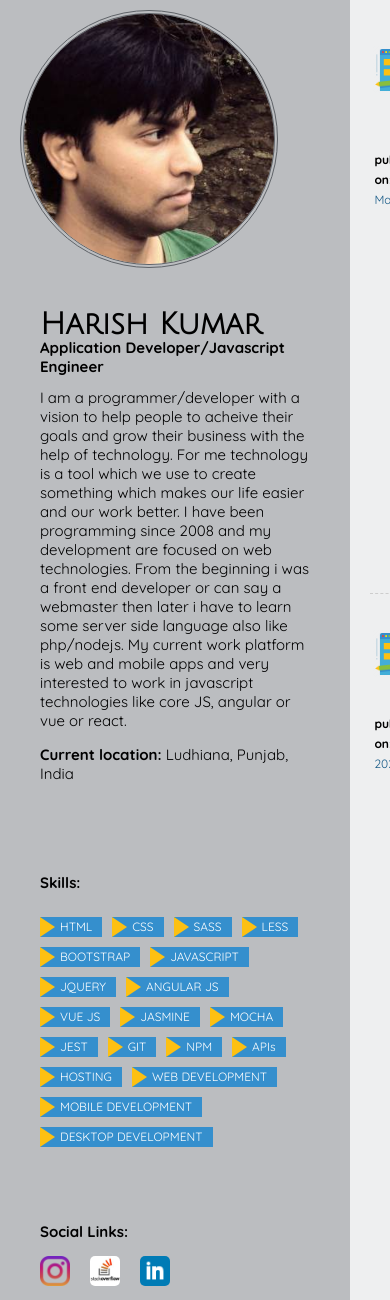
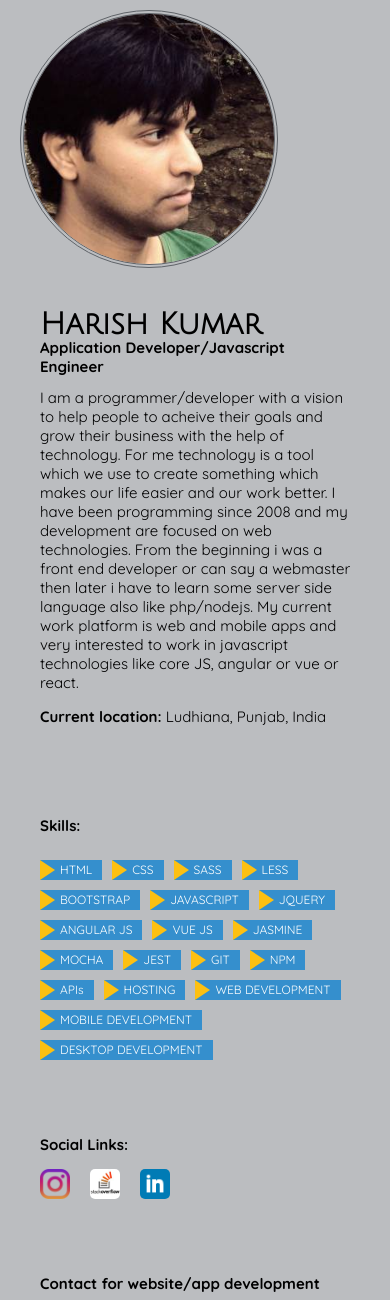
Before and after one commit to honeyonsys/honeyonsys.github.io, a PHP site: page / in a window 390 px wide; the page is wider, and only the part inside the window is pictured. Shown: the top 1300 px of that part. Run offline with PHP 8.4, Linux system fonts and the light colour scheme.

Commit message:
added media query for 768 resolution

```diff
--- a/assets/css/style.css
+++ b/assets/css/style.css
@@ -306,3 +306,14 @@ span.code{
 .prettyprint ul li {
     margin:0px !important;
 }
+
+@media (max-width: 768px) {
+    #leftBar {
+        width:100%;
+        float: left;
+    }
+    #rightArea {
+        width:100%;
+        float: left;
+    }
+}
```
